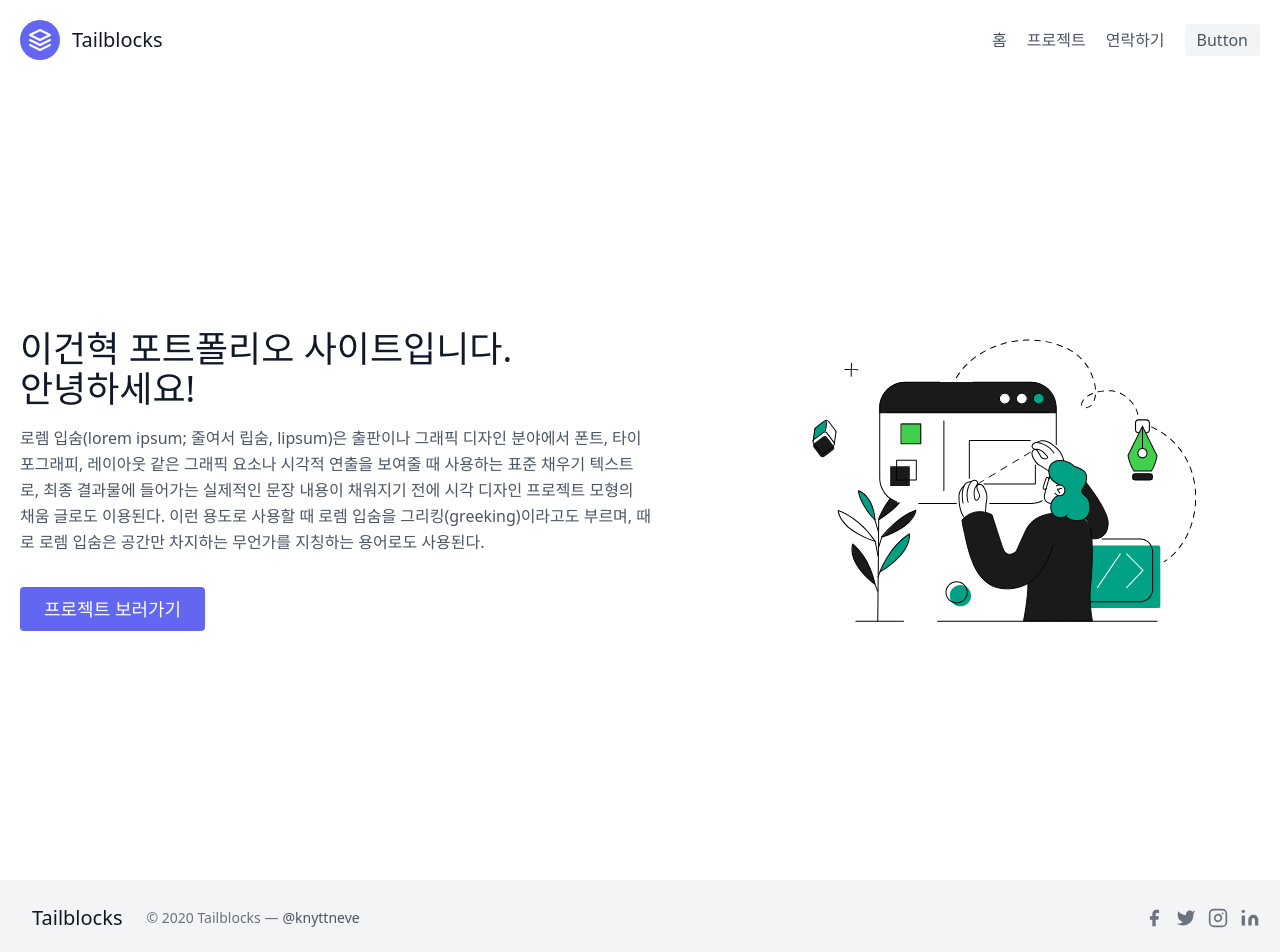
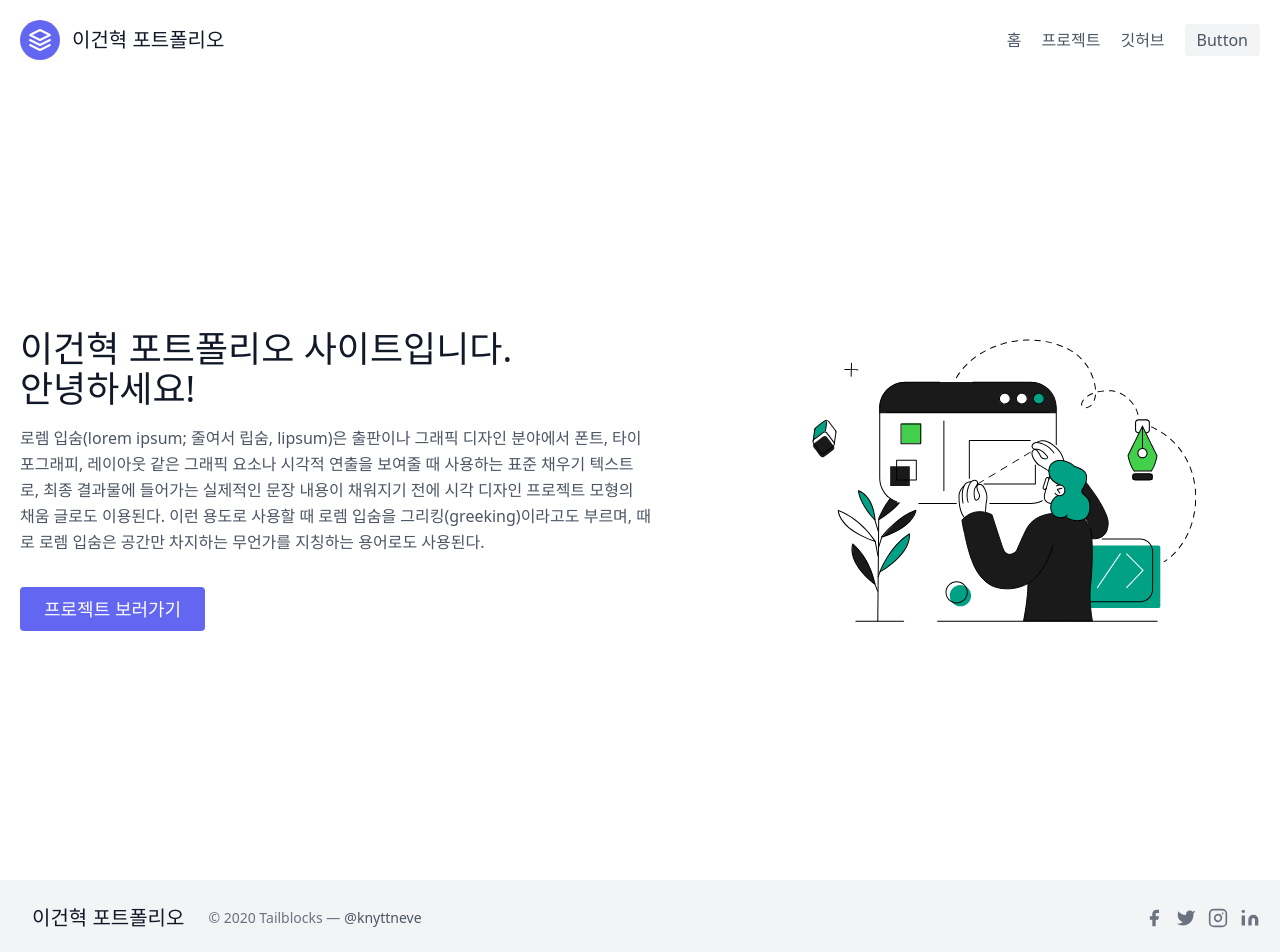
Before and after one commit to Sy2tema/next-fortpolio, a Next.js app: page / in a window 1280 px wide. Shown: the top 952 px of the page. Built offline with nearby package versions, Linux system fonts and the light colour scheme.

Commit message:
Add link function in "footer", "header", "hero"

```diff
--- a/components/footer.js
+++ b/components/footer.js
@@ -1,12 +1,16 @@
+import Link from 'next/link'
+
 export default function Footer () {
     return (
         <>
             <footer className="text-gray-600 body-font">
                 <div className="bg-gray-100">
                     <div className="container px-5 py-6 mx-auto flex items-center sm:flex-row flex-col">
+                        <Link href='/'>
                             <a className="flex title-font font-medium items-center md:justify-start justify-center text-gray-900">
-                        <span className="ml-3 text-xl">Tailblocks</span>
+                                <span className="ml-3 text-xl">이건혁 포트폴리오</span>
                             </a>
+                        </Link>
                         <p className="text-sm text-gray-500 sm:ml-6 sm:mt-0 mt-4">© 2020 Tailblocks —
                             <a href="https://twitter.com/knyttneve" rel="noopener noreferrer" className="text-gray-600 ml-1" target="_blank">@knyttneve</a>
                         </p>
--- a/components/header.js
+++ b/components/header.js
@@ -1,18 +1,28 @@
+import Link from 'next/link'
+
 export default function Header () {
     return (
         <>
             <header className="text-gray-600 body-font">
                 <div className="container mx-auto flex flex-wrap p-5 flex-col md:flex-row items-center">
+                    <Link href='/'>
                         <a className="flex title-font font-medium items-center text-gray-900 mb-4 md:mb-0">
                             <svg xmlns="http://www.w3.org/2000/svg" fill="none" stroke="currentColor" strokeLinecap="round" strokeLinejoin="round" strokeWidth="2" className="w-10 h-10 text-white p-2 bg-indigo-500 rounded-full" viewBox="0 0 24 24">
                                 <path d="M12 2L2 7l10 5 10-5-10-5zM2 17l10 5 10-5M2 12l10 5 10-5"></path>
                             </svg>
-                    <span className="ml-3 text-xl">Tailblocks</span>
+                            <span className="ml-3 text-xl">이건혁 포트폴리오</span>
                         </a>
+                    </Link>
                     <nav className="md:ml-auto flex flex-wrap items-center text-base justify-center">
+                        <Link href='/'>
                             <a className="mr-5 hover:text-gray-900">홈</a>
+                        </Link>
+                        <Link href='/about_me'>
                             <a className="mr-5 hover:text-gray-900">프로젝트</a>
-                    <a className="mr-5 hover:text-gray-900">연락하기</a>
+                        </Link>
+                        <Link href='https://github.com/Sy2tema'>
+                            <a className="mr-5 hover:text-gray-900">깃허브</a>
+                        </Link>
                     </nav>
                     <button className="inline-flex items-center bg-gray-100 border-0 py-1 px-3 focus:outline-none hover:bg-gray-200 rounded text-base mt-4 md:mt-0">Button
                     </button>
--- a/components/home/hero.js
+++ b/components/home/hero.js
@@ -1,4 +1,5 @@
 import Animation from "./animation"
+import Link from "next/link"
 
 export default function Hero() {
     return (
@@ -9,9 +10,11 @@ export default function Hero() {
                 </h1>
                 <p className="mb-8 leading-relaxed">로렘 입숨(lorem ipsum; 줄여서 립숨, lipsum)은 출판이나 그래픽 디자인 분야에서 폰트, 타이포그래피, 레이아웃 같은 그래픽 요소나 시각적 연출을 보여줄 때 사용하는 표준 채우기 텍스트로, 최종 결과물에 들어가는 실제적인 문장 내용이 채워지기 전에 시각 디자인 프로젝트 모형의 채움 글로도 이용된다. 이런 용도로 사용할 때 로렘 입숨을 그리킹(greeking)이라고도 부르며, 때로 로렘 입숨은 공간만 차지하는 무언가를 지칭하는 용어로도 사용된다.</p>
                 <div className="flex justify-center">
-                <button className="inline-flex text-white bg-indigo-500 border-0 py-2 px-6 focus:outline-none hover:bg-indigo-600 rounded text-lg">
-                    프로젝트 보러가기
-                </button>
+                    <Link href='/about_me'>
+                        <button className="inline-flex text-white bg-indigo-500 border-0 py-2 px-6 focus:outline-none hover:bg-indigo-600 rounded text-lg">
+                            프로젝트 보러가기
+                        </button>
+                    </Link>
                 </div>
             </div>
             <div className="lg:max-w-lg lg:w-full md:w-1/2 w-5/6">
```
Lines whose indentation alone changed are shown as unchanged.
